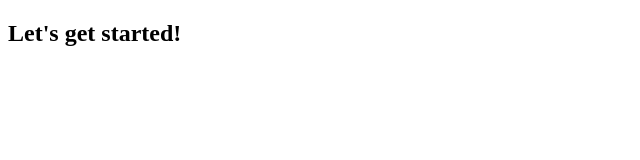
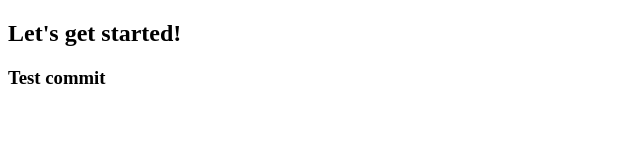
Before and after one commit to IhorKytsak/internet-shop, a JavaScript app: page / in a window 1280 px wide. Shown: the top 160 px of the page, without its empty margins (0-640 px from the left). Built offline with nearby package versions, Linux system fonts and the light colour scheme.

Commit message:
test commit

```diff
--- a/src/App.js
+++ b/src/App.js
@@ -2,6 +2,7 @@ function App() {
   return (
     <div>
       <h2>Let's get started!</h2>
+      <h3>Test commit</h3>
     </div>
   );
 }
```
